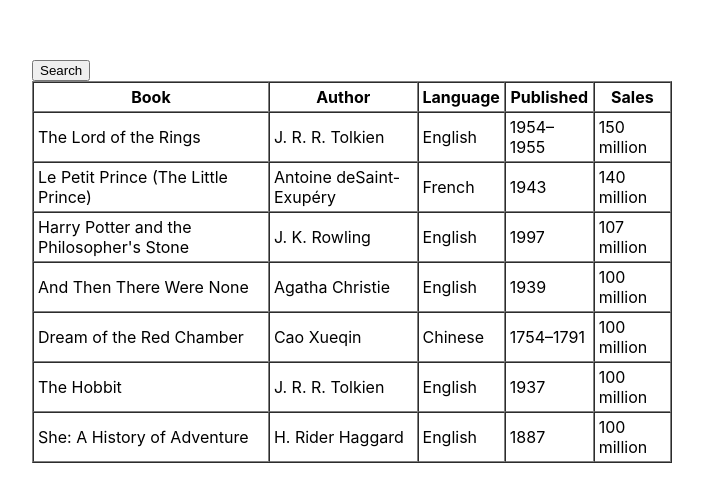
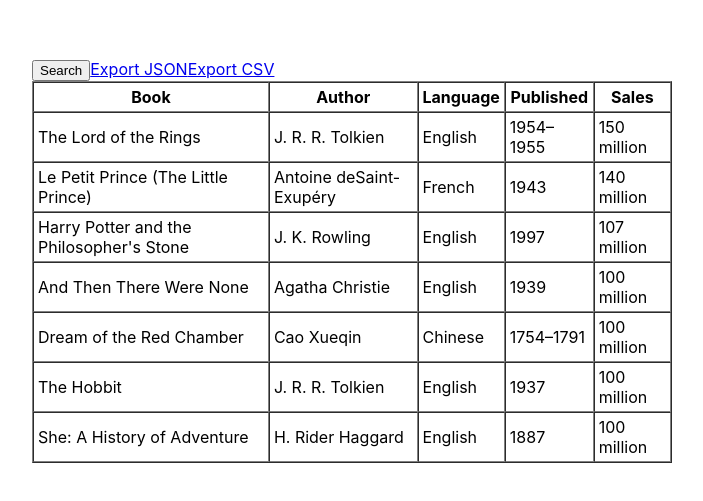
Before and after one commit to Perturabo4/review-app, a React (Create React App) app: page / in a window 1280 px wide. Shown: the part 139-640 px from the top of the page, without its empty margins (288-991 px from the left). Built offline with nearby package versions, Linux system fonts and the light colour scheme.

Commit message:
add download function to Excel

```diff
--- a/src/components/Excel/Excel.js
+++ b/src/components/Excel/Excel.js
@@ -100,6 +100,32 @@
         })
     }
 
+    download(format, ev) {
+
+
+        const contents = format === 'json'
+            ? JSON.stringify(this.state.data)
+            : this.state.data.reduce( (result, row) => {
+                return ( result
+                    + row.reduce((resultRow, td, ind) => {
+                        return resultRow
+                            + '"'
+                            + td.replace(/"/g, '""')
+                            + '"'
+                            + (ind < row.lenght - 1 ? ',' : '');
+                    }, '')
+                + "\n" );
+            }, '');
+
+        const URL = window.URL || window.webkitURL;
+        const blob = new Blob([contents], { type: `text/${format}`});
+
+
+
+        ev.target.href = URL.createObjectURL(blob);
+        ev.target.download = `data.${format}`;
+    }
+
     render(){
         const {headers, data, edit} = this.state;
         const styles = {
@@ -110,7 +136,10 @@
         }
         return (
             <div style={styles.wrapper} className="wrapper">
-                <ToolBar onClick={() => this.toggleSearch()}/>
+                <ToolBar
+                    onClick={() => this.toggleSearch()}
+                    download={this.download.bind(this, 'json')}
+                />
                 <table
                     className="Main-table"
                     border={"1"}
@@ -145,7 +174,7 @@
                                                         </td>
                                                     )
                                                 }
-                                                return <td  key={Math.random()} data-row={rowIdx}>{td}</td>;
+                                                return <td  key={idx} data-row={rowIdx}>{td}</td>;
                                             })
                                         }
                                     </tr>
--- a/src/components/ToolBar/ToolBar.js
+++ b/src/components/ToolBar/ToolBar.js
@@ -1,9 +1,13 @@
-import React from 'react';
+import React, {Fragment} from 'react';
 import './ToolBar.css';
 
-const ToolBar = ({onClick}) => {
+const ToolBar = ({onClick, download}) => {
     return (
-        <button onClick={() => onClick()}>Search</button>
+        <Fragment>
+            <button onClick={() => onClick()}>Search</button>
+            <a href="data.json" onClick={ download }>Export JSON</a>
+            <a href="data.csv" onClick={ download }>Export CSV</a>
+        </Fragment>
     )
 }
 
```
